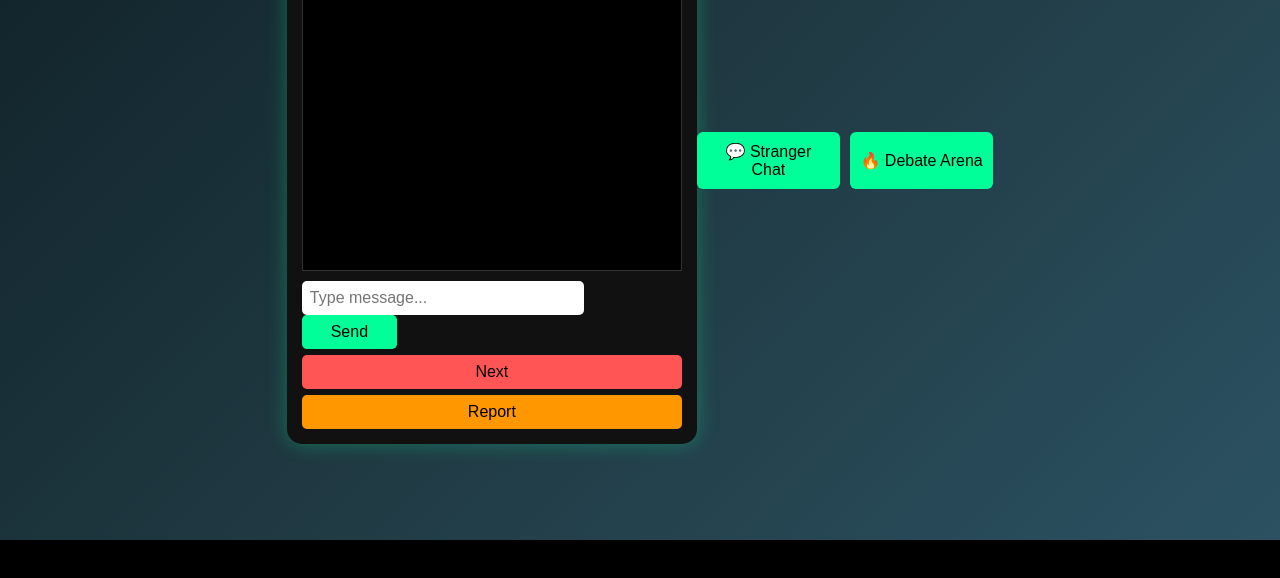
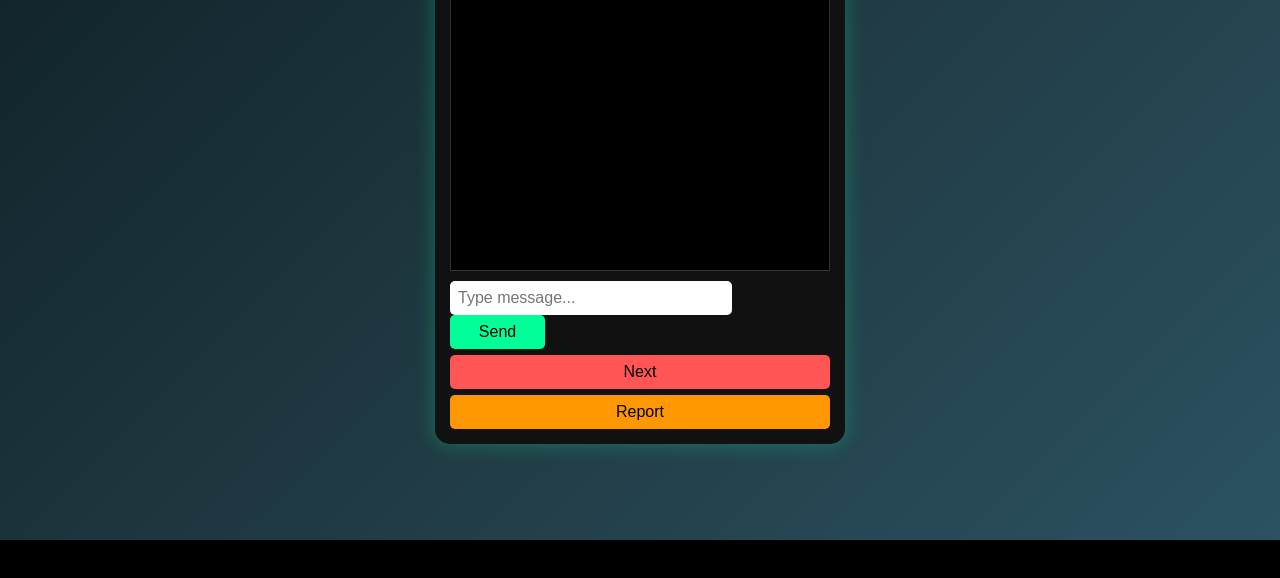
Before and after one commit to Abin-07/horegallu, a website: page index.html in a window 1280 px wide. Shown: the part 200-778 px from the top of the page. Drawn offline with nearby package versions, Linux system fonts and the light colour scheme; no server answers.

```diff
--- a/index.html
+++ b/index.html
@@ -175,10 +175,7 @@
   <button id="report" onclick="reportUser()">Report</button>
 
 </div>
-<div id="menu">
-  <button onclick="window.location.href='chat.html'">💬 Stranger Chat</button>
-  <button onclick="window.location.href='debate.html'">🔥 Debate Arena</button>
-</div>
+
 <!-- 🔻 AD AT BOTTOM -->
 <div id="ad-container">
   <script>
```
